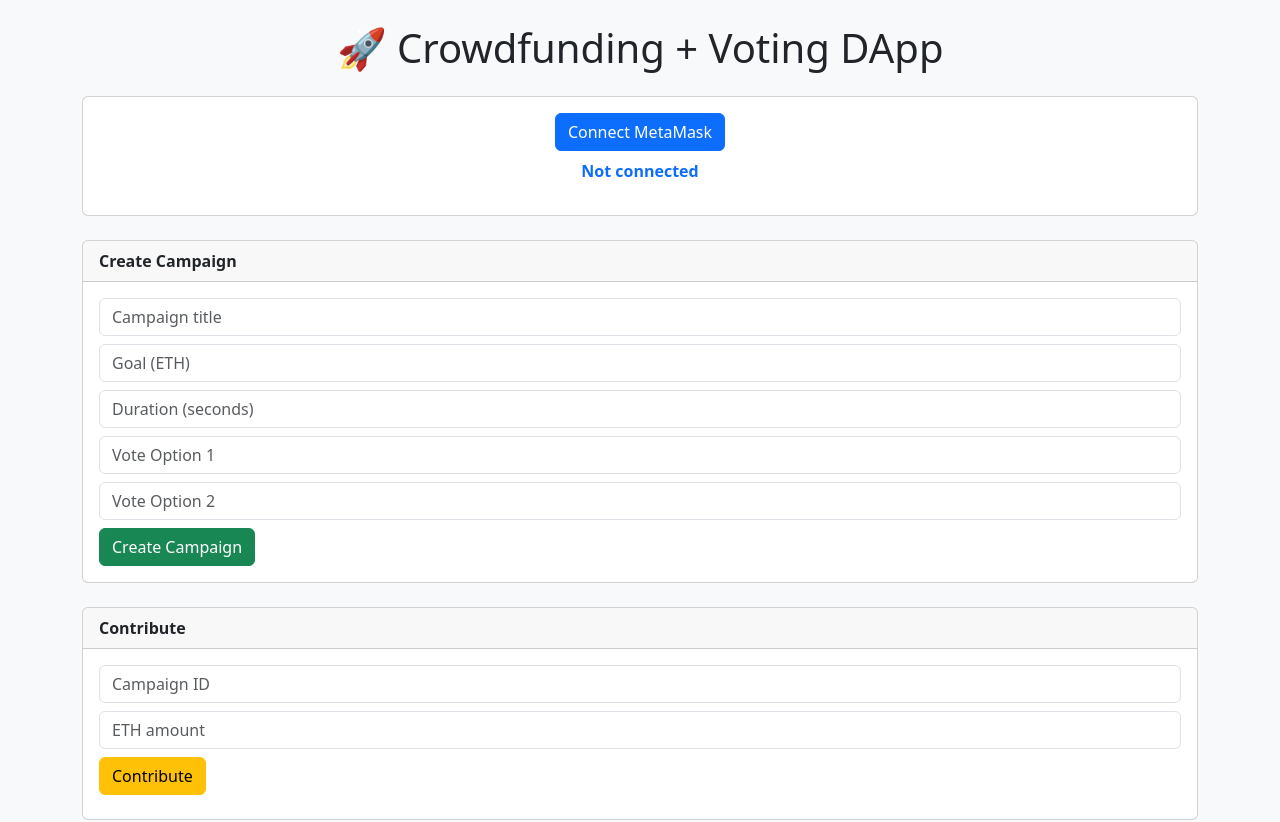
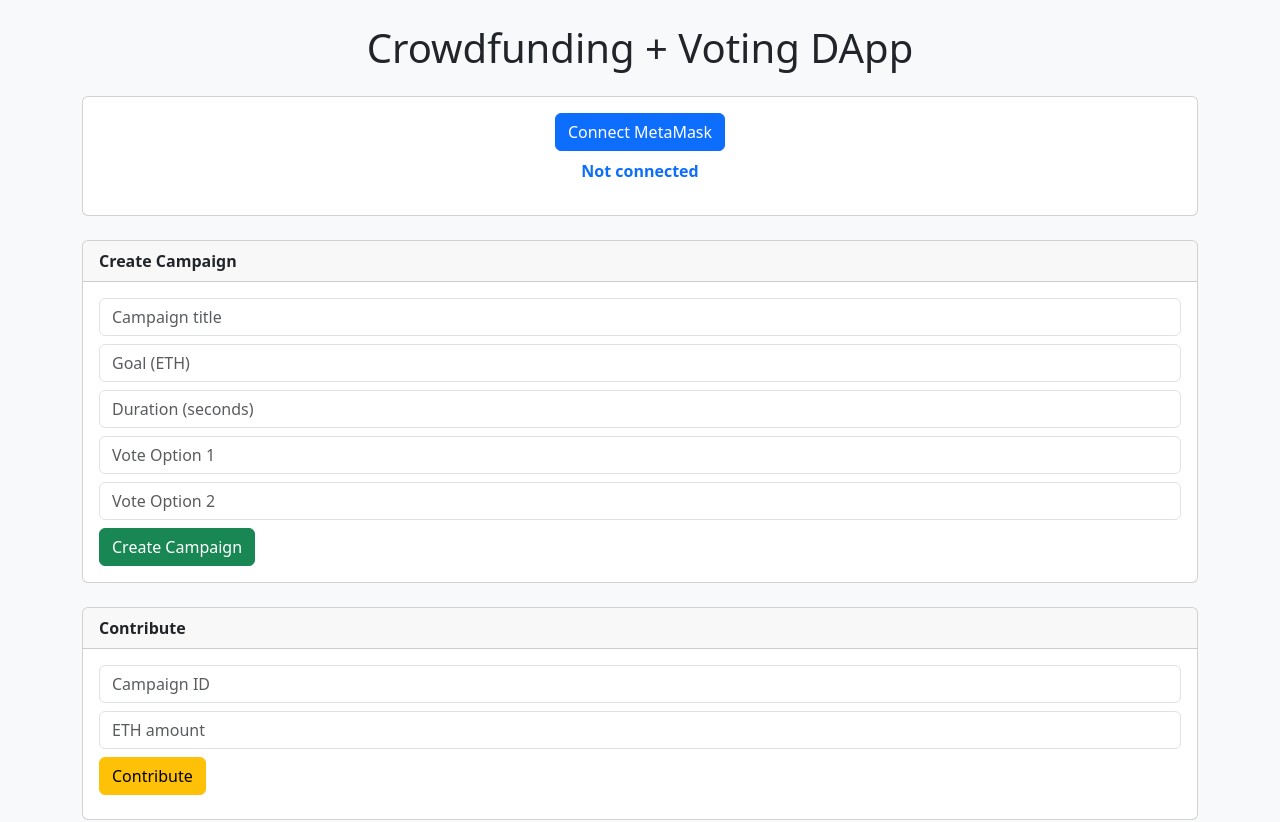
Before and after one commit to aigerimaskarova11/voting, a website: page frontend/index.html in a window 1280 px wide. Shown: the top 822 px of the page. Drawn offline with nearby package versions, Linux system fonts and the light colour scheme.

Commit message:
Adjusting for crowdfunding
Removed comments from the HTML structure for better readability.

```diff
--- a/frontend/index.html
+++ b/frontend/index.html
@@ -8,9 +8,9 @@
 <body class="bg-light">
 
 <div class="container py-4">
-  <h1 class="text-center mb-4">🚀 Crowdfunding + Voting DApp</h1>
+  <h1 class="text-center mb-4">Crowdfunding + Voting DApp</h1>
 
-  <!-- Connect Wallet -->
+
   <div class="card mb-4">
     <div class="card-body text-center">
       <button id="connect" class="btn btn-primary mb-2">Connect MetaMask</button>
@@ -19,7 +19,7 @@
     </div>
   </div>
 
-  <!-- Campaign Creation -->
+
   <div class="card mb-4">
     <div class="card-header fw-bold">Create Campaign</div>
     <div class="card-body">
@@ -32,7 +32,7 @@
     </div>
   </div>
 
-  <!-- Contribution Section -->
+
   <div class="card mb-4">
     <div class="card-header fw-bold">Contribute</div>
     <div class="card-body">
@@ -42,7 +42,7 @@
     </div>
   </div>
 
-  <!-- Voting Section -->
+
   <div class="card mb-4">
     <div class="card-header fw-bold">Vote / View Options</div>
     <div class="card-body">
@@ -53,7 +53,6 @@
     </div>
   </div>
 
-  <!-- Balance Section -->
   <div class="card">
     <div class="card-header fw-bold">Your Balances</div>
     <div class="card-body">
```
